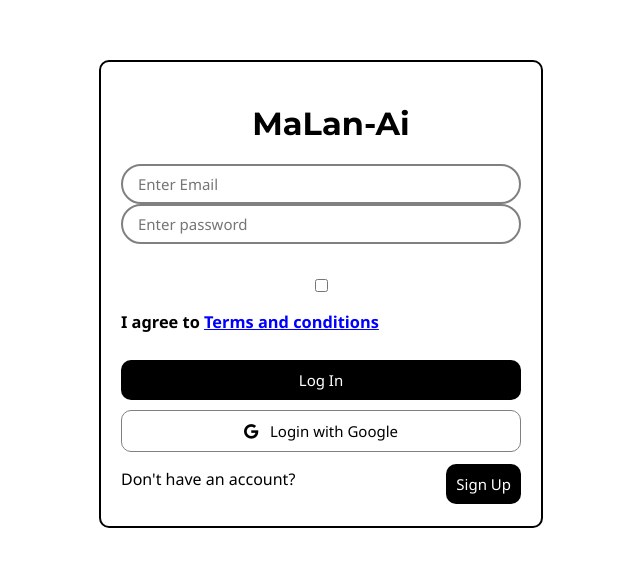
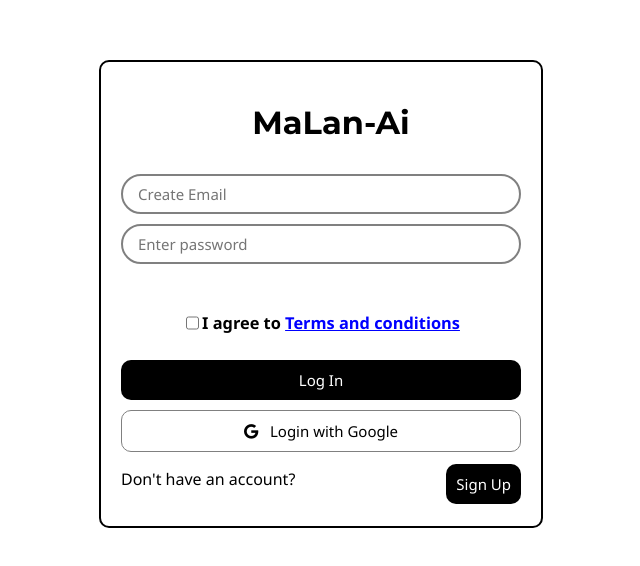
Before and after one commit to NarihitoM/MaLan-Ai, a React (Vite) app in the folder Frontend/: page / in a window 1280 px wide. Shown: the part 114-680 px from the top of the page, without its empty margins (319-959 px from the left). Built offline with nearby package versions, Linux system fonts and the light colour scheme.

Commit message:
fix log in and sign up

```diff
--- a/Frontend/src/Header.jsx
+++ b/Frontend/src/Header.jsx
@@ -134,14 +134,14 @@ function Header() {
       <div className="Body">
         <form onSubmit={Handlevalidation} className="Form">
           <h1 className="h1">MaLan-Ai</h1>
-          <label className="label">Enter Email</label>
-          <input className="input" type="text" style={{ border: user === "" ? "2px solid gray" : emailRegex.test(user) ? "2px solid green" : "2px solid red" }} value={user} placeholder="Enter Email" onChange={(e) => setuser(e.target.value)} />
-          <label className="label">Enter Password</label>
+
+          <input className="input" type="text" style={{ border: user === "" ? "2px solid gray" : emailRegex.test(user) ? "2px solid green" : "2px solid red" }} value={user} placeholder="Create Email" onChange={(e) => setuser(e.target.value)} />
+
           <input className="input" type="password" style={{ border: password === "" ? "2px solid gray" : password.length >= 6 ? "2px solid green" : "2px solid red" }} value={password} placeholder="Enter password" onChange={(e) => setpassword(e.target.value)} />
           {bool && (
             <p className="p" style={{ color: text === "Login Successful" || text === "Google Login Successful" ? "green" : "red" }}>{text}</p>
           )}
-          <div className="row3"><input type="checkbox" value={context} onChange={(e) => setcontext(e.target.checked)} /><h3>I agree to <span class="terms" onClick={() => setshowterms(true)} >Terms and conditions</span></h3>
+          <div className="row4"><input type="checkbox" value={context} onChange={(e) => setcontext(e.target.checked)} /><h3>I agree to <span class="terms" onClick={() => setshowterms(true)} >Terms and conditions</span></h3>
           </div>
           <button className="buttonlogin" type="submit">Log In</button>
           <button className="buttonlogin1" type="button" onClick={googlelogin}>
--- a/Frontend/src/Signup.jsx
+++ b/Frontend/src/Signup.jsx
@@ -100,15 +100,15 @@ function Signup() {
     <div className="Body">
       <form className="Form2" onSubmit={handlevalidation}>
         <h1 className="h1">MaLan-Ai</h1>
-        <label className="label">Create Email</label>
+
         <input type="text" className="input" value={email} style={email === "" ?{border: "2px solid gray"} : { border: "2px solid " + (emailRegex.test(email) ? "green" : "red") }} onChange={(e) => setemail(e.target.value)} placeholder="Enter Email"/>
-        <label className="label">Create Password</label>
+
         <input type="password"className="input"value={password} style={{ border: password === "" ? "2px solid gray" : password === confirmpassword ? "2px solid green" : "2px solid red" }} onChange={(e) => setpassword(e.target.value)}placeholder="Enter Password"/>
-        <label className="label">Confirm Password</label>
+
         <input type="password" className="input"value={confirmpassword} style={{ border: confirmpassword === "" ? "2px solid gray" : password === confirmpassword ? "2px solid green" : "2px solid red"}} onChange={(e) => setconfirmpassword(e.target.value)} placeholder="Enter Confirm Password"
         />
         {bool && (<p className="p" style={{ color: text === "Account Successfully Created" || text === "Google Login Successful" ? "green" : "red" }} >{text}</p>)}
-        <div className="row3"><input type="checkbox" value={context} onChange={(e) => setcontext(e.target.checked)} /><h3>I agree to <span class="terms" onClick={() => setshowterms(true)} >Terms and conditions</span></h3>
+        <div className="row4"><input type="checkbox" value={context} onChange={(e) => setcontext(e.target.checked)} /><h3>I agree to <span class="terms" onClick={() => setshowterms(true)} >Terms and conditions</span></h3>
           </div>
         <button className="buttonlogin" type="submit">Create Account with MaLan-Ai</button>
         <button className="buttonlogin1" type="button" onClick={googlelogin}>
--- a/Frontend/src/chat.css
+++ b/Frontend/src/chat.css
@@ -176,7 +176,6 @@
     display: flex;
     flex-direction: column;
     scrollbar-width: none;
-
 }
 .messages p
 {
--- a/Frontend/src/chat.jsx
+++ b/Frontend/src/chat.jsx
@@ -4,7 +4,7 @@ import { useEffect, useRef, useState } from "react";
 
 function Chat() {
   const [userInput, setUserInput] = useState("");
-  const [file, setFile] = useState([]); // unchanged initial state but it's an array
+  const [file, setFile] = useState([]);
   const [includeServerFile, setIncludeServerFile] = useState(false);
   const fileInputRef = useRef(null)
   const [messagetext, setmessagetext] = useState([
@@ -72,7 +72,7 @@ function Chat() {
 
     try {
       const resp = await fetch("http://localhost:4200/api/chat", fetchOptions);
-      // clear selected files on success
+
       if (resp.ok) setFile([]);
 
       if (!resp.ok) {
@@ -200,7 +200,7 @@ function Chat() {
                 key={index}
                 className={msg.sender === "user" ? "usermessage" : "chatmessage"}
               >
-                <p style={{ whiteSpace: "pre-wrap" }}>
+                <p style={{ whiteSpace: "pre-wrap"  }}>
                   {msg.text}
                   {msg.files && msg.files.map((file, index) => (
                     <span key={index} className="filename">
--- a/Frontend/src/index.css
+++ b/Frontend/src/index.css
@@ -40,6 +40,7 @@
   padding: 10px;
   border-radius: 10px;
   box-sizing: border-box;
+  margin-top: 10px;
 }
 
 .input:focus {
@@ -48,7 +49,6 @@
 
 .label,
 .p {
-
   font-weight: 500;
   font-family: 'Segoe UI', Tahoma, Geneva, Verdana, sans-serif;
 }
@@ -138,31 +138,38 @@
   align-self: center;
 }
 
-.terms{
+.terms {
   cursor: pointer;
   text-decoration: underline;
 }
-.profile-pic
-{
+
+.profile-pic {
   border-radius: 50%;
   width: 30px;
   height: 30px;
   align-self: center;
 }
-.h1pf
-{
-    font-family: 'Montserrat',serif;
+
+.h1pf {
+  font-family: 'Montserrat', serif;
   font-size: 20px;
   align-self: center;
   margin-right: 10px;
   color: rgb(0, 140, 255);
 }
-.h1pf1
-{
-    font-family: 'Montserrat',serif;
+
+.h1pf1 {
+  font-family: 'Montserrat', serif;
   font-size: 15px;
   align-self: center;
   margin-right: 10px;
   color: rgb(0, 140, 255);
 
 }
+
+.row4 {
+  align-self: center;
+  font-weight: 400;
+  font-family: 'Segoe UI', Tahoma, Geneva, Verdana, sans-serif;
+  font-size: 14px;
+}
```
Lines whose indentation alone changed are shown as unchanged.
